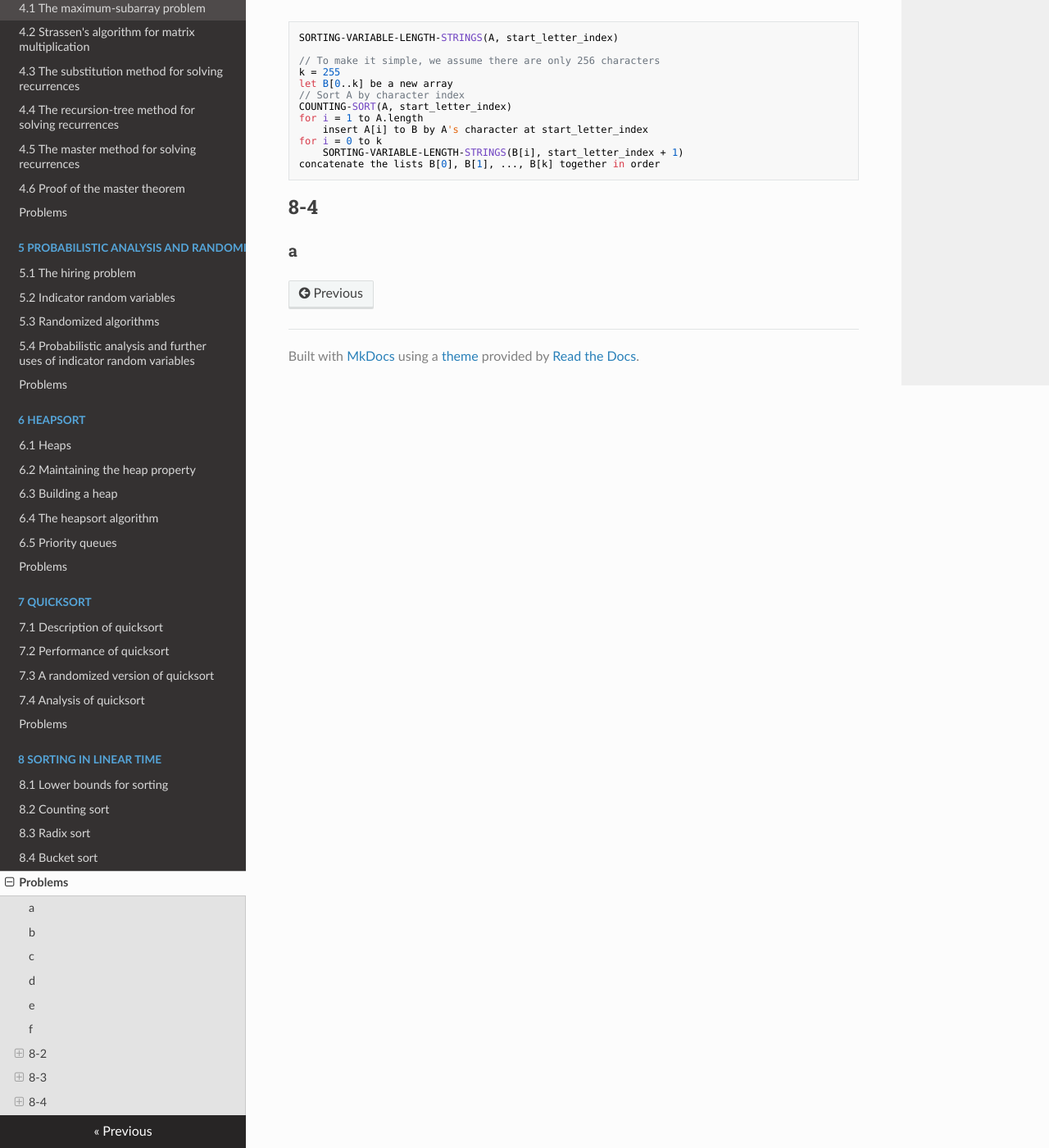
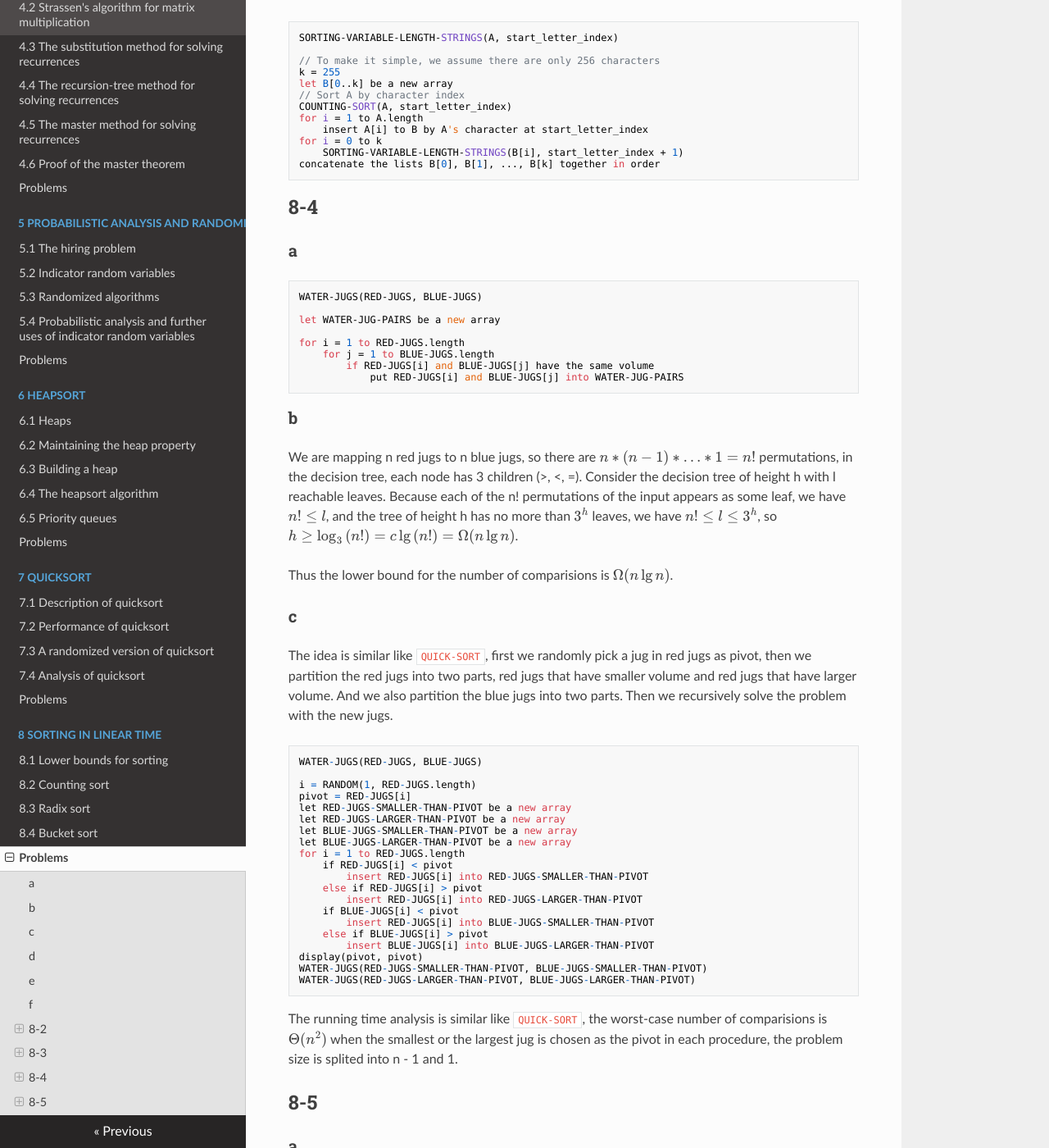
Before and after one commit to Frederick-S/Introduction-to-Algorithms-Notes, an MkDocs documentation site: the page built from docs/8-Sorting-in-Linear-Time/Problems.md, in a window 1280 px wide and 1400 px high, scrolled down 3556 px. Shown: the whole window at 82% size. Built offline with MkDocs 1.6.1, drawn with Linux system fonts in a browser that asks for light colours; nearby versions of some CDN libraries; formulas are drawn with MathJax 3; old or Windows-style settings are respelled for this version of MkDocs.

Commit message:
Add problem 8-4

````diff
--- a/docs/8-Sorting-in-Linear-Time/Problems.md
+++ b/docs/8-Sorting-in-Linear-Time/Problems.md
@@ -149,3 +149,49 @@ concatenate the lists B[0], B[1], ..., B[k] together in order
 
 ## 8-4
 ### a
+```
+WATER-JUGS(RED-JUGS, BLUE-JUGS)
+
+let WATER-JUG-PAIRS be a new array
+
+for i = 1 to RED-JUGS.length
+    for j = 1 to BLUE-JUGS.length
+        if RED-JUGS[i] and BLUE-JUGS[j] have the same volume
+            put RED-JUGS[i] and BLUE-JUGS[j] into WATER-JUG-PAIRS
+```
+
+### b
+We are mapping n red jugs to n blue jugs, so there are $n * (n - 1) * \ldots * 1 = n!$ permutations, in the decision tree, each node has 3 children (>, <, =). Consider the decision tree of height h with l reachable leaves. Because each of the n! permutations of the input appears as some leaf, we have $n! \leq l$, and the tree of height h has no more than $3^h$ leaves, we have $n! \leq l \leq 3^h$, so $h \geq \log_3{(n!)} = c\lg{(n!)} = \Omega(n\lg{n})$.
+
+Thus the lower bound for the number of comparisions is $\Omega(n\lg{n})$.
+
+### c
+The idea is similar like `QUICK-SORT`, first we randomly pick a jug in red jugs as pivot, then we partition the red jugs into two parts, red jugs that have smaller volume and red jugs that have larger volume. And we also partition the blue jugs into two parts. Then we recursively solve the problem with the new jugs.
+
+```
+WATER-JUGS(RED-JUGS, BLUE-JUGS)
+
+i = RANDOM(1, RED-JUGS.length)
+pivot = RED-JUGS[i]
+let RED-JUGS-SMALLER-THAN-PIVOT be a new array
+let RED-JUGS-LARGER-THAN-PIVOT be a new array
+let BLUE-JUGS-SMALLER-THAN-PIVOT be a new array
+let BLUE-JUGS-LARGER-THAN-PIVOT be a new array
+for i = 1 to RED-JUGS.length
+    if RED-JUGS[i] < pivot
+        insert RED-JUGS[i] into RED-JUGS-SMALLER-THAN-PIVOT
+    else if RED-JUGS[i] > pivot
+        insert RED-JUGS[i] into RED-JUGS-LARGER-THAN-PIVOT
+    if BLUE-JUGS[i] < pivot
+        insert RED-JUGS[i] into BLUE-JUGS-SMALLER-THAN-PIVOT
+    else if BLUE-JUGS[i] > pivot
+        insert BLUE-JUGS[i] into BLUE-JUGS-LARGER-THAN-PIVOT
+display(pivot, pivot)
+WATER-JUGS(RED-JUGS-SMALLER-THAN-PIVOT, BLUE-JUGS-SMALLER-THAN-PIVOT)
+WATER-JUGS(RED-JUGS-LARGER-THAN-PIVOT, BLUE-JUGS-LARGER-THAN-PIVOT)
+```
+
+The running time analysis is similar like `QUICK-SORT`, the worst-case number of comparisions is $\Theta(n^2)$ when the smallest or the largest jug is chosen as the pivot in each procedure, the problem size is splited into n - 1 and 1.
+
+## 8-5
+### a
````
